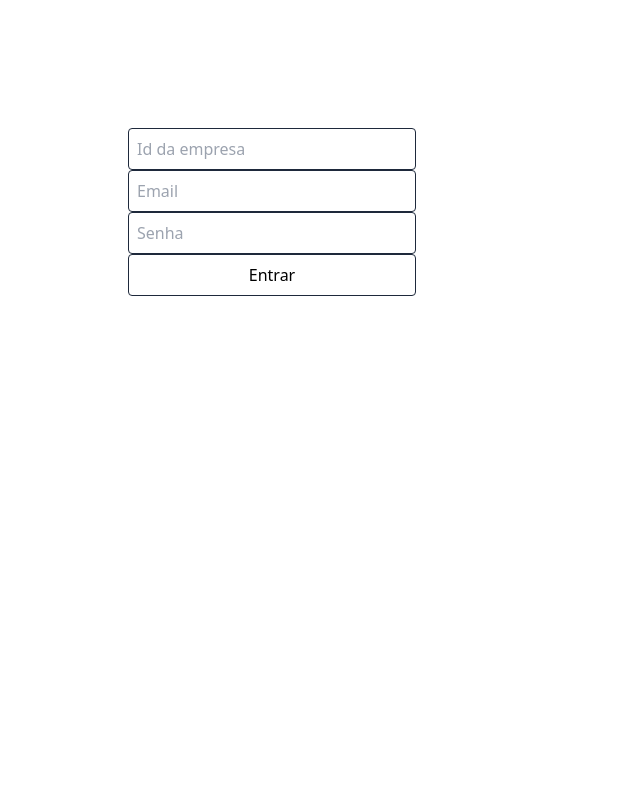
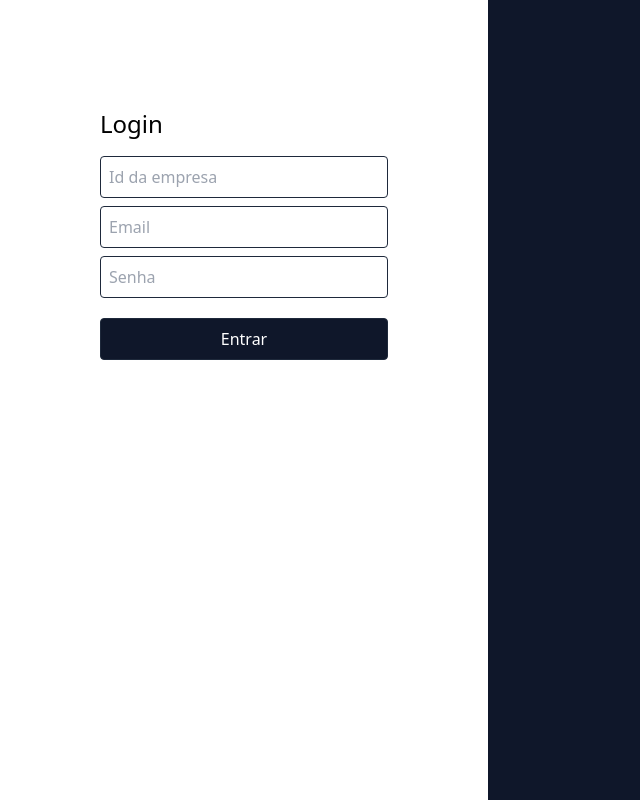
Before and after one commit to rgustavo03/controle, a React (Vite) app: page / in a window 1280 px wide. Shown: the whole page, without its empty margins (0-640 px from the left). Built offline with nearby package versions, Linux system fonts and the light colour scheme.

Commit message:
começando stilizar

```diff
--- a/src/index.css
+++ b/src/index.css
@@ -7,3 +7,7 @@
 #login-section {}
 
 #info-login-section {}
+
+input {
+  outline: none;
+}
--- a/src/pages/Controller.jsx
+++ b/src/pages/Controller.jsx
@@ -6,6 +6,7 @@ import getAlmoxarifados from "../services/getAlmoxarifados";
 import deleteAlmoxarifado from "../services/deleteAlmoxarifado";
 import AddAlmoxarifado from "../ui/partials/AddAlmoxarifado";
 import AlterAlmoxarifado from "../ui/partials/AlterAlmoxarifado";
+import AlmoxarifadoHeader from "../ui/partials/AlmoxarifadoHeader";
 
 
 const objEmpty = {
@@ -89,6 +90,8 @@ export default function Controller() {
   if(active) return (
     <div id="content">
 
+      <AlmoxarifadoHeader />
+
       <AddAlmoxarifado updateListAlmoxarifados={updateListAlmoxarifados} token={getToken()} />
 
       <TableItems list={list} altItem={altItem} deleteItem={deleteItem} />
--- a/src/pages/Login.jsx
+++ b/src/pages/Login.jsx
@@ -53,7 +53,7 @@ export default function Login() {
       .then(res => {
 
         if(res.data.status == 200) connection(res.data); // sucesso conexão
-        else if (res.data.status == 401) invalid(res.data.message); // erro conexão
+        else invalid(res.data.message); // erro conexão
 
       });
     }
@@ -84,13 +84,13 @@ export default function Login() {
 
 
   if(active) return (
-    <div id="page-login" className="flex flex-row">
+    <div id="page-login" className="flex flex-row h-screen">
 
-      <section id="login-section" className="w-96 p-32">
+      <section id="login-section" className="p-20 flex justify-center">
         <LoginForm login={login} />
       </section>
 
-      <section id="info-login-section" className=""></section>
+      <section id="info-login-section" className="flex-auto bg-slate-900"></section>
 
     </div>
   )
--- a/src/ui/components/LoginButton.jsx
+++ b/src/ui/components/LoginButton.jsx
@@ -5,7 +5,7 @@ export default function LoginButton({nome}) {
   //
 
   return (
-    <button type="submit" className="border-solid border border-slate-800 rounded p-2 w-72">
+    <button type="submit" className="bg-slate-900 rounded text-base text-white border-solid border border-slate-800 p-2 w-72 my-3">
       {nome}
     </button>
   )
--- /dev/null
+++ b/src/ui/partials/AlmoxarifadoHeader.jsx
@@ -0,0 +1,10 @@
+import React from "react";
+
+export default function AlmoxarifadoHeader() {
+  //
+  return (
+    <header className="flex p-5 bg-slate-900">
+      <h2 className="text-xl text-white">Almoxarifado</h2>
+    </header>
+  )
+}
--- a/src/ui/partials/LoginForm.jsx
+++ b/src/ui/partials/LoginForm.jsx
@@ -27,13 +27,15 @@ export default function LoginForm({login}) {
 
 
   return (
-    <form onSubmit={handleSubmit(submitLogin)}>
+    <form onSubmit={handleSubmit(submitLogin)} className="flex flex-col gap-2 p-5" >
 
-      <InputLogin type="text" placeholder="Id da empresa" register={{...register("empresaId")}} />
+      <h2 className="text-2xl my-2">Login</h2>
 
-      <InputLogin type="text" placeholder="Email" register={{...register("login")}} />
+      <InputLogin type="text" placeholder="Id da empresa" register={{...register("empresaId", { required: true })}} />
 
-      <InputLogin type="password" placeholder="Senha" register={{...register("senha")}} />
+      <InputLogin type="text" placeholder="Email" register={{...register("login", { required: true })}} />
+
+      <InputLogin type="password" placeholder="Senha" register={{...register("senha", { required: true })}} />
 
       <LoginButton nome="Entrar" />
 
--- a/src/ui/partials/TableItems.jsx
+++ b/src/ui/partials/TableItems.jsx
@@ -5,7 +5,8 @@ import { LineItem } from "../components/LineItem";
 export const TableItems = ({list, altItem, deleteItem}) => {
   //
   return (
-    <table className="border p-4 m-1">
+    <div className="border p-7">
+      <table>
         <thead>
           <tr>
             <th>Id</th>
@@ -26,6 +27,7 @@ export const TableItems = ({list, altItem, deleteItem}) => {
           })}
         </tbody>
       </table>
+    </div>
   )
 }
 
```
Lines whose indentation alone changed are shown as unchanged.
